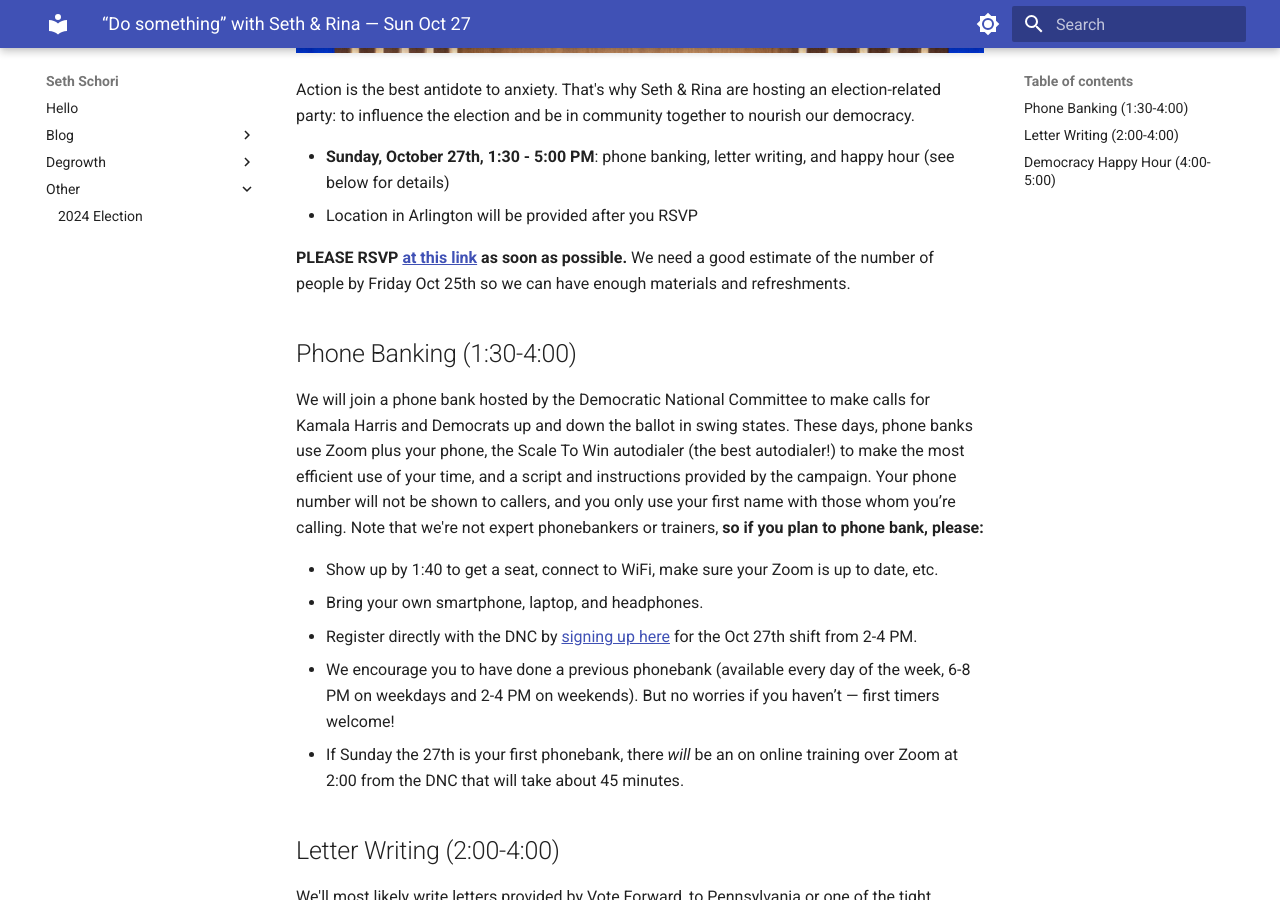
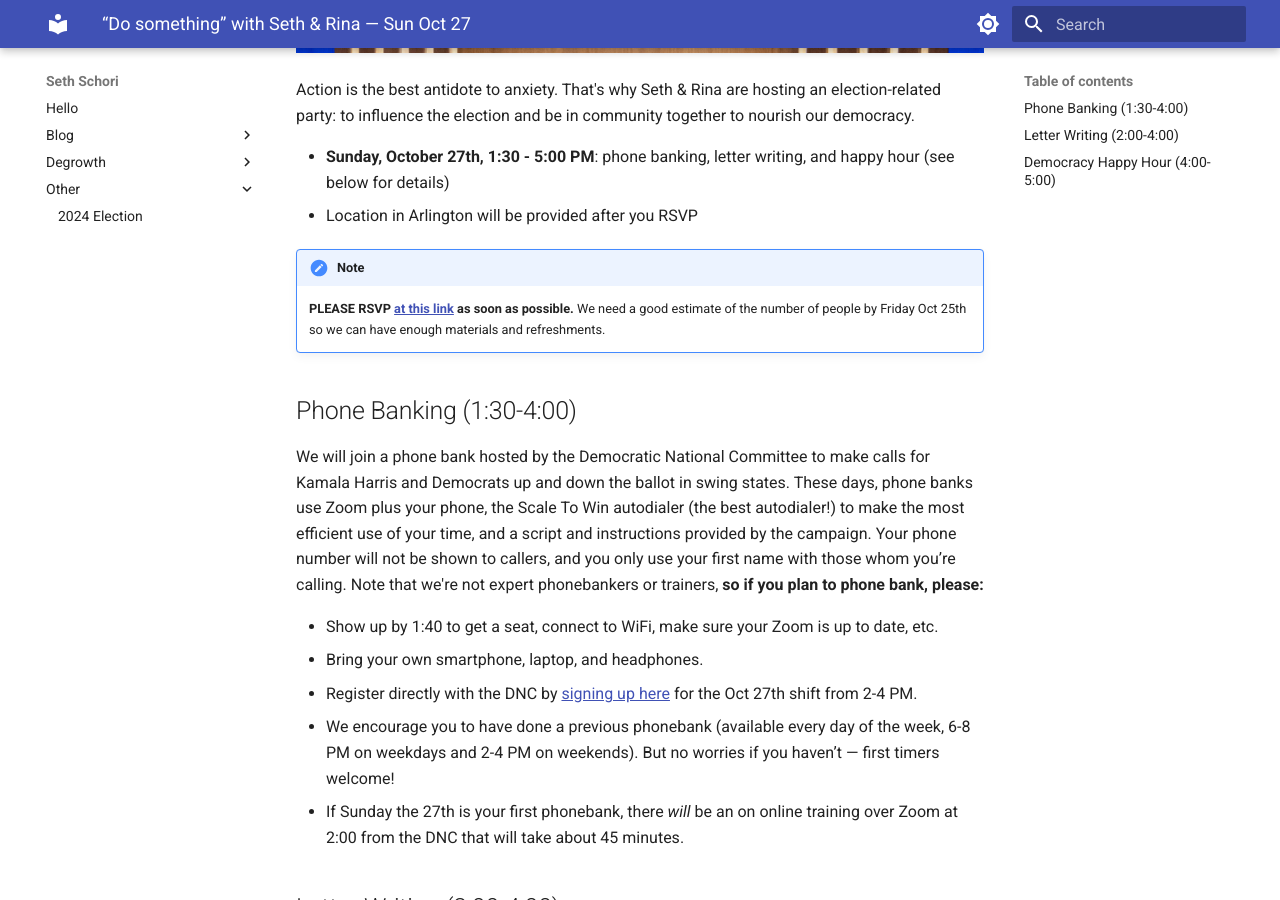
Before and after one commit to sethschori/sethschori.github.io, an MkDocs documentation site: the page built from docs/other/do-something.md, in a window 1280 px wide and 900 px high, scrolled down 630 px. Built offline with MkDocs 1.6.1 and Material for MkDocs 9.7.7, drawn with Linux system fonts in a browser that asks for light colours.

Commit message:
add callout

```diff
--- a/docs/other/do-something.md
+++ b/docs/other/do-something.md
@@ -7,7 +7,8 @@ Action is the best antidote to anxiety. That's why Seth & Rina are hosting an el
 - **Sunday, October 27th, 1:30 - 5:00 PM**: phone banking, letter writing, and happy hour (see below for details)
 - Location in Arlington will be provided after you RSVP
 
-**PLEASE RSVP [at this link](https://forms.gle/vetyuaetMwKrwLSw8) as soon as possible.** We need a good estimate of the number of people by Friday Oct 25th so we can have enough materials and refreshments.
+!!! note
+    **PLEASE RSVP [at this link](https://forms.gle/vetyuaetMwKrwLSw8) as soon as possible.** We need a good estimate of the number of people by Friday Oct 25th so we can have enough materials and refreshments.
 ## Phone Banking (1:30-4:00)
 We will join a phone bank hosted by the Democratic National Committee to make calls for Kamala Harris and Democrats up and down the ballot in swing states. These days, phone banks use Zoom plus your phone, the Scale To Win autodialer (the best autodialer!) to make the most efficient use of your time, and a script and instructions provided by the campaign. Your phone number will not be shown to callers, and you only use your first name with those whom you’re calling. Note that we're not expert phonebankers or trainers, **so if you plan to phone bank, please:**
 
--- a/mkdocs.yml
+++ b/mkdocs.yml
@@ -36,6 +36,7 @@ extra:
 # Extensions
 markdown_extensions:
   - abbr
+  - admonition
   - footnotes
   - attr_list
   - pymdownx.emoji:
```
